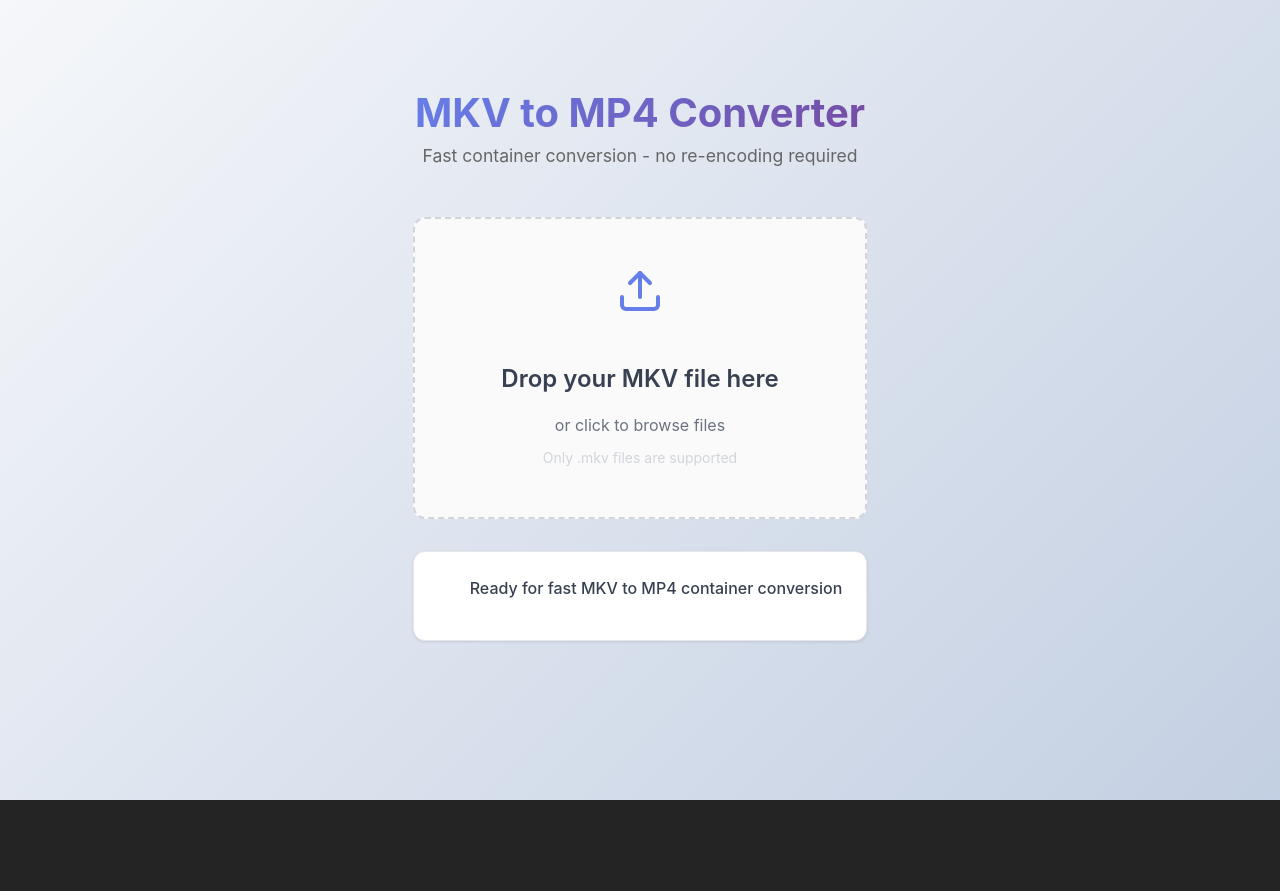
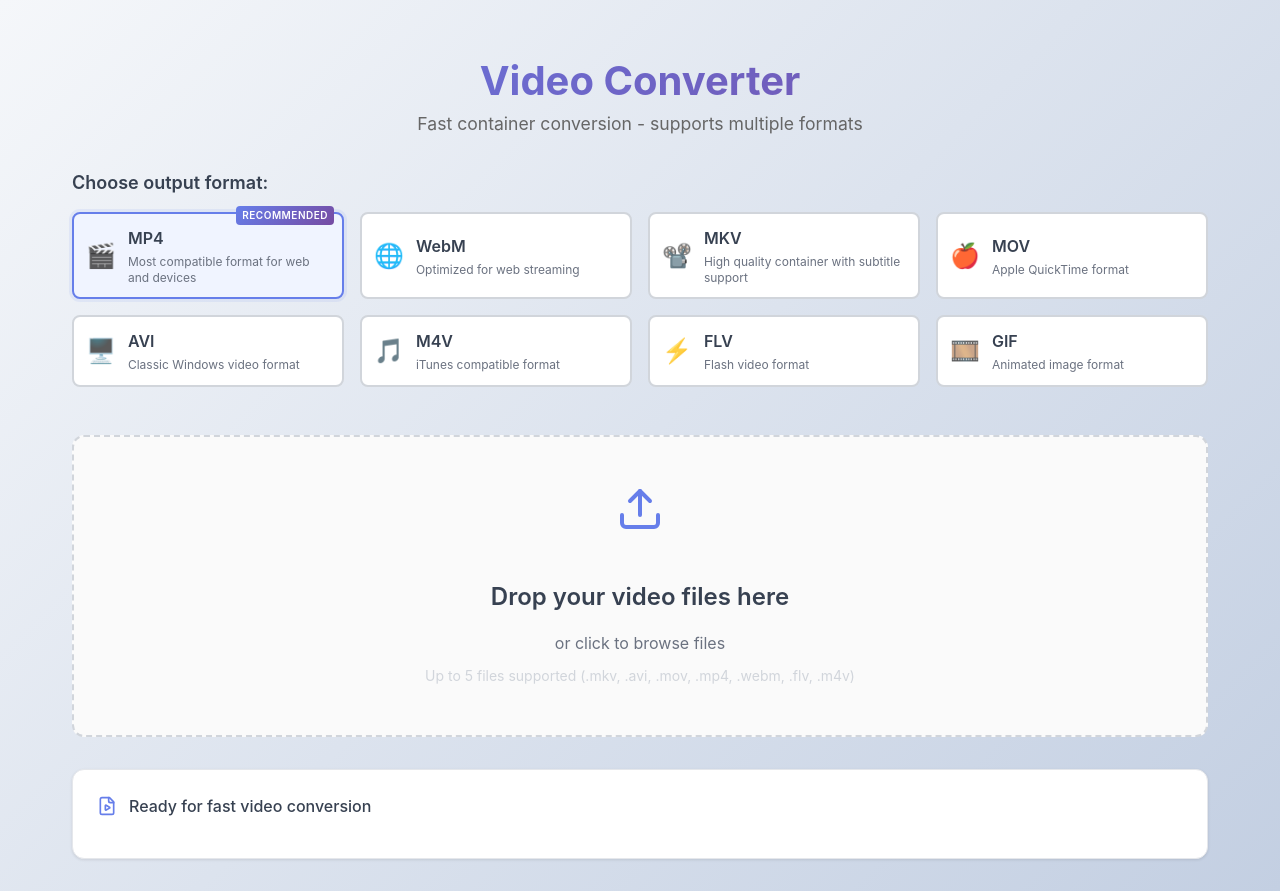
Before and after one commit to abhi-simform/Converter, a React (Vite) app: page / in a window 1280 px wide. Before the commit the page ends 800 px from the top, so only its background shows below. Built offline with nearby package versions, Linux system fonts and the light colour scheme.

Commit message:
feat: enhance video converter to support multiple formats and improve UI/UX

```diff
--- a/index.html
+++ b/index.html
@@ -10,11 +10,11 @@
     <link rel="manifest" href="/Converter//manifest.webmanifest" />
     <meta name="theme-color" content="#667eea" />
     <meta name="viewport" content="width=device-width, initial-scale=1.0" />
-    <title>MKV to MP4 Converter</title>
+    <title>Video Converter - Multiple Formats</title>
     <!-- SEO Meta Tags -->
     <meta
       name="description"
-      content="Fast, client-side MKV to MP4 converter using FFmpeg.wasm. Drag and drop MKV files, track conversion progress, and download high-quality MP4 videos instantly. No re-encoding, preserves original quality." />
+      content="Fast, client-side video converter supporting multiple formats using FFmpeg.wasm. Drag and drop up to 5 video files, track conversion progress, and download converted videos instantly. Supports MKV, AVI, MOV, MP4, WebM, and more." />
     <meta
       name="keywords"
       content="MKV to MP4, video converter, FFmpeg, FFmpeg.wasm, container conversion, stream copy, React, Vite, client-side, fast video conversion, no re-encode, MP4 download, drag and drop" />
--- a/src/App.css
+++ b/src/App.css
@@ -12,5 +12,4 @@ body {
 
 .app {
   min-height: 100vh;
-  padding: 2rem 1rem;
 }
--- a/src/VideoConverter.css
+++ b/src/VideoConverter.css
@@ -1,5 +1,5 @@
 .video-converter {
-  max-width: 800px;
+  max-width: 1200px;
   margin: 0 auto;
   padding: 2rem;
   font-family: 'Inter', -apple-system, BlinkMacSystemFont, 'Segoe UI', 'Roboto', sans-serif;
@@ -7,7 +7,7 @@
 
 .converter-header {
   text-align: center;
-  margin-bottom: 3rem;
+  margin-bottom: 2rem;
 }
 
 .converter-header h1 {
@@ -153,6 +153,7 @@
 .status-icon {
   width: 1.25rem;
   height: 1.25rem;
+  color: var(--color-fileicon);
 }
 
 .status-icon.success {
@@ -232,6 +233,181 @@
   height: 1.125rem;
 }
 
+/* Multi-file support styles */
+.files-list {
+  display: flex;
+  flex-direction: column;
+  gap: 1rem;
+}
+
+.file-item {
+  background: var(--color-bg-fileinfo);
+  border: 1px solid var(--color-border-fileinfo);
+  border-radius: 12px;
+  padding: 1rem;
+}
+
+.file-info {
+  display: flex;
+  justify-content: space-between;
+  align-items: center;
+}
+
+.file-status {
+  display: flex;
+  align-items: center;
+  gap: 0.5rem;
+}
+
+.converting-status, .completed-status, .error-status {
+  display: flex;
+  align-items: center;
+  gap: 0.5rem;
+}
+
+.download-button-small {
+  display: inline-flex;
+  align-items: center;
+  gap: 0.25rem;
+  padding: 0.25rem 0.5rem;
+  background: linear-gradient(135deg, var(--color-download-btn-bg-from) 0%, var(--color-download-btn-bg-to) 100%);
+  color: var(--color-download-btn-text);
+  border: none;
+  border-radius: 4px;
+  font-size: 0.75rem;
+  font-weight: 600;
+  cursor: pointer;
+  transition: all 0.2s ease;
+}
+
+.download-button-small:hover {
+  transform: translateY(-1px);
+  box-shadow: 0 2px 8px var(--color-download-btn-shadow);
+}
+
+.dropzone-small {
+  border: 1px dashed var(--color-border);
+  border-radius: 8px;
+  padding: 1rem;
+  text-align: center;
+  cursor: pointer;
+  transition: all 0.3s ease;
+  background: var(--color-bg-dropzone);
+  display: flex;
+  align-items: center;
+  justify-content: center;
+  gap: 0.5rem;
+}
+
+.dropzone-small:hover {
+  border-color: var(--color-border-hover);
+  background: var(--color-bg-dropzone-hover);
+}
+
+.dropzone-small.active {
+  border-color: var(--color-border-active);
+  background: var(--color-bg-dropzone-active);
+}
+
+.upload-icon-small {
+  width: 1rem;
+  height: 1rem;
+  color: var(--color-fileicon);
+}
+
+/* Format selection styles */
+
+.format-selection-label {
+  font-size: 1.125rem;
+  font-weight: 600;
+  color: var(--color-filename);
+  margin-bottom: 1rem;
+  display: block;
+}
+
+.format-grid {
+  display: grid;
+  grid-template-columns: repeat(4, 1fr);
+  gap: 1rem;
+  margin-bottom: 1rem;
+}
+
+.format-option {
+  display: flex;
+  align-items: center;
+  padding: 0.75rem;
+  border: 2px solid var(--color-border);
+  border-radius: 8px;
+  cursor: pointer;
+  transition: all 0.3s ease;
+  background: var(--color-status-bg);
+  position: relative;
+}
+
+.format-option:hover {
+  border-color: var(--color-border-hover);
+  background: var(--color-bg-dropzone-hover);
+  transform: translateY(-1px);
+  box-shadow: 0 2px 8px rgba(0, 0, 0, 0.1);
+}
+
+.format-option.selected {
+  border-color: var(--color-fileicon);
+  background: var(--color-bg-dropzone-active);
+  box-shadow: 0 0 0 3px rgba(102, 126, 234, 0.1);
+}
+
+.format-option.recommended::after {
+  content: 'Recommended';
+  position: absolute;
+  top: -8px;
+  right: 8px;
+  background: linear-gradient(135deg, var(--color-header-gradient-from), var(--color-header-gradient-to));
+  color: white;
+  font-size: 0.625rem;
+  font-weight: 600;
+  padding: 2px 6px;
+  border-radius: 4px;
+  text-transform: uppercase;
+  letter-spacing: 0.5px;
+}
+
+.format-icon {
+  font-size: 1.5rem;
+  margin-right: 0.75rem;
+  flex-shrink: 0;
+}
+
+.format-info {
+  flex: 1;
+}
+
+.format-name {
+  font-size: 1rem;
+  font-weight: 600;
+  color: var(--color-filename);
+  margin: 0 0 0.25rem 0;
+}
+
+.format-description {
+  font-size: 0.75rem;
+  color: var(--color-filesize);
+  margin: 0;
+  line-height: 1.3;
+}
+
+.format-input {
+  position: absolute;
+  opacity: 0;
+  pointer-events: none;
+}
+
+@media (max-width: 1024px) {
+  .format-grid {
+    grid-template-columns: repeat(3, 1fr);
+  }
+}
+
 @media (max-width: 768px) {
   .video-converter {
     padding: 1rem;
@@ -250,4 +426,18 @@
     gap: 1rem;
     text-align: center;
   }
+
+  .format-grid {
+    grid-template-columns: repeat(2, 1fr);
+  }
+
+  .format-option {
+    padding: 1rem;
+  }
 }
+
+@media (max-width: 480px) {
+  .format-grid {
+    grid-template-columns: 1fr;
+  }
+}
--- a/src/VideoConverter.tsx
+++ b/src/VideoConverter.tsx
@@ -11,13 +11,81 @@ interface ConversionProgress {
   progress?: number;
 }
 
+interface FileConversion {
+  file: File;
+  status: 'pending' | 'converting' | 'completed' | 'error';
+  progress: number;
+  downloadUrl?: string;
+  error?: string;
+}
+
+interface OutputFormat {
+  label: string;
+  value: string;
+  description: string;
+  icon: string;
+  recommended?: boolean;
+}
+
+const OUTPUT_FORMATS: OutputFormat[] = [
+  {
+    label: 'MP4',
+    value: 'mp4',
+    description: 'Most compatible format for web and devices',
+    icon: '🎬',
+    recommended: true
+  },
+  {
+    label: 'WebM',
+    value: 'webm',
+    description: 'Optimized for web streaming',
+    icon: '🌐'
+  },
+  {
+    label: 'MKV',
+    value: 'mkv',
+    description: 'High quality container with subtitle support',
+    icon: '📽️'
+  },
+  {
+    label: 'MOV',
+    value: 'mov',
+    description: 'Apple QuickTime format',
+    icon: '🍎'
+  },
+  {
+    label: 'AVI',
+    value: 'avi',
+    description: 'Classic Windows video format',
+    icon: '🖥️'
+  },
+  {
+    label: 'M4V',
+    value: 'm4v',
+    description: 'iTunes compatible format',
+    icon: '🎵'
+  },
+  {
+    label: 'FLV',
+    value: 'flv',
+    description: 'Flash video format',
+    icon: '⚡'
+  },
+  {
+    label: 'GIF',
+    value: 'gif',
+    description: 'Animated image format',
+    icon: '🎞️'
+  },
+];
+
 const VideoConverter: React.FC = () => {
   const [conversionState, setConversionState] = useState<ConversionProgress>({
     phase: 'idle',
-    message: 'Ready for fast MKV to MP4 container conversion'
+    message: 'Ready for fast video conversion'
   });
-  const [uploadedFile, setUploadedFile] = useState<File | null>(null);
-  const [convertedVideoUrl, setConvertedVideoUrl] = useState<string | null>(null);
+  const [uploadedFiles, setUploadedFiles] = useState<FileConversion[]>([]);
+  const [outputFormat, setOutputFormat] = useState<string>('mp4');
   const ffmpegRef = useRef<FFmpeg | null>(null);
 
   const initializeFFmpeg = async (): Promise<FFmpeg> => {
@@ -40,7 +108,7 @@ const VideoConverter: React.FC = () => {
       setConversionState(prev => ({
         ...prev,
         phase: 'converting',
-        message: `Converting container... ${Math.round(progress * 100)}%`,
+        message: `Converting... ${Math.round(progress * 100)}%`,
         progress: progress * 100
       }));
     });
@@ -55,75 +123,124 @@ const VideoConverter: React.FC = () => {
     }
   };
 
-  const convertVideo = useCallback(async (file: File): Promise<void> => {
+  const convertVideo = useCallback(async (fileConversion: FileConversion): Promise<void> => {
     try {
       const ffmpeg = await initializeFFmpeg();
 
+      // Update file status to converting
+      setUploadedFiles(prev =>
+        prev.map(fc =>
+          fc.file === fileConversion.file
+            ? { ...fc, status: 'converting', progress: 0 }
+            : fc
+        )
+      );
+
       setConversionState({
         phase: 'converting',
-        message: 'Converting container format (no re-encoding)...',
+        message: `Converting ${fileConversion.file.name} to .${outputFormat}...`,
         progress: 0
       });
 
       // Write input file
-      await ffmpeg.writeFile('input.mkv', await fetchFile(file));
+      const inputName = `input_${Date.now()}.${fileConversion.file.name.split('.').pop()}`;
+      await ffmpeg.writeFile(inputName, await fetchFile(fileConversion.file));
 
-      // Convert MKV to MP4 (stream copy - no re-encoding)
-      await ffmpeg.exec([
-        '-i', 'input.mkv',
-        '-c', 'copy',
+      // Convert to selected format
+      const outputName = `output_${Date.now()}.${outputFormat}`;
+      const args = [
+        '-i', inputName,
+        '-c', outputFormat === 'gif' ? 'gif' : 'copy',
         '-movflags', '+faststart',
-        'output.mp4'
-      ]);
+        outputName
+      ];
+
+      if (outputFormat === 'gif') {
+        args.splice(3, 2); // Remove '-c', 'copy' for GIF
+      }
+
+      await ffmpeg.exec(args);
 
       // Read output file
-      const outputData = await ffmpeg.readFile('output.mp4');
-      const outputBlob = new Blob([outputData], { type: 'video/mp4' });
+      const outputData = await ffmpeg.readFile(outputName);
+      const mimeType = outputFormat === 'gif' ? 'image/gif' : `video/${outputFormat}`;
+      const outputBlob = new Blob([outputData], { type: mimeType });
       const outputUrl = URL.createObjectURL(outputBlob);
 
-      setConvertedVideoUrl(outputUrl);
+      // Update file status to completed
+      setUploadedFiles(prev =>
+        prev.map(fc =>
+          fc.file === fileConversion.file
+            ? { ...fc, status: 'completed', progress: 100, downloadUrl: outputUrl }
+            : fc
+        )
+      );
+
+      // Clean up
+      await ffmpeg.deleteFile(inputName);
+      await ffmpeg.deleteFile(outputName);
+
+      // Check if all files are completed
+      const allCompleted = uploadedFiles.every(fc =>
+        fc.file === fileConversion.file || fc.status === 'completed' || fc.status === 'error'
+      );
+
+      if (allCompleted) {
         setConversionState({
           phase: 'completed',
-        message: 'Video converted successfully!',
+          message: 'All conversions completed!',
           progress: 100
         });
-
-      // Clean up
-      await ffmpeg.deleteFile('input.mkv');
-      await ffmpeg.deleteFile('output.mp4');
+      }
 
     } catch (error) {
       console.error('Conversion failed:', error);
-      setConversionState({
-        phase: 'error',
-        message: 'Conversion failed. Please try again with a different file.'
-      });
+      setUploadedFiles(prev =>
+        prev.map(fc =>
+          fc.file === fileConversion.file
+            ? { ...fc, status: 'error', error: 'Conversion failed' }
+            : fc
+        )
+      );
     }
-  }, []);
+  }, [outputFormat, uploadedFiles]);
 
   const onDrop = useCallback(async (acceptedFiles: File[]) => {
-    const file = acceptedFiles[0];
-    if (file) {
-      setUploadedFile(file);
-      setConvertedVideoUrl(null);
-      await convertVideo(file);
+    // Limit to 5 files maximum
+    const currentCount = uploadedFiles.length;
+    const availableSlots = 5 - currentCount;
+    const filesToProcess = acceptedFiles.slice(0, availableSlots);
+
+    const newFiles: FileConversion[] = filesToProcess.map(file => ({
+      file,
+      status: 'pending',
+      progress: 0
+    }));
+
+    setUploadedFiles(prev => [...prev, ...newFiles]);
+
+    // Convert files one by one
+    for (const fileConversion of newFiles) {
+      await convertVideo(fileConversion);
     }
-  }, [convertVideo]);
+  }, [convertVideo, uploadedFiles.length]);
 
   const { getRootProps, getInputProps, isDragActive } = useDropzone({
     onDrop,
     accept: {
-      'video/*': ['.mkv']
+      'video/*': ['.mkv', '.avi', '.mov', '.mp4', '.webm', '.flv', '.m4v']
     },
-    multiple: false,
+    multiple: true,
+    maxFiles: 5,
     disabled: conversionState.phase === 'loading' || conversionState.phase === 'converting'
   });
 
-  const downloadVideo = () => {
-    if (convertedVideoUrl && uploadedFile) {
+  const downloadVideo = (fileConversion: FileConversion) => {
+    if (fileConversion.downloadUrl) {
+      const ext = outputFormat;
       const link = document.createElement('a');
-      link.href = convertedVideoUrl;
-      link.download = uploadedFile.name.replace(/\.mkv$/i, '.mp4');
+      link.href = fileConversion.downloadUrl;
+      link.download = fileConversion.file.name.replace(/\.[^.]+$/, `.${ext}`);
       document.body.appendChild(link);
       link.click();
       document.body.removeChild(link);
@@ -131,15 +248,18 @@ const VideoConverter: React.FC = () => {
   };
 
   const resetConverter = () => {
-    setUploadedFile(null);
-    setConvertedVideoUrl(null);
+    // Revoke all download URLs
+    uploadedFiles.forEach(fc => {
+      if (fc.downloadUrl) {
+        URL.revokeObjectURL(fc.downloadUrl);
+      }
+    });
+
+    setUploadedFiles([]);
     setConversionState({
       phase: 'idle',
-      message: 'Ready for fast MKV to MP4 container conversion'
+      message: 'Ready for fast video conversion'
     });
-    if (convertedVideoUrl) {
-      URL.revokeObjectURL(convertedVideoUrl);
-    }
   };
 
   const getStatusIcon = () => {
@@ -159,12 +279,36 @@ const VideoConverter: React.FC = () => {
   return (
     <div className="video-converter">
       <div className="converter-header">
-        <h1>MKV to MP4 Converter</h1>
-        <p>Fast container conversion - no re-encoding required</p>
+        <h1>Video Converter</h1>
+        <p>Fast container conversion - supports multiple formats</p>
       </div>
 
       <div className="converter-main">
-        {!uploadedFile ? (
+        <div className="format-selection">
+          <label className="format-selection-label">Choose output format:</label>
+          <div className="format-grid">
+            {OUTPUT_FORMATS.map(fmt => (
+              <label key={fmt.value} className={`format-option ${outputFormat === fmt.value ? 'selected' : ''} ${fmt.recommended ? 'recommended' : ''}`}>
+                <input
+                  type="radio"
+                  name="output-format"
+                  value={fmt.value}
+                  checked={outputFormat === fmt.value}
+                  onChange={e => setOutputFormat(e.target.value)}
+                  className="format-input"
+                  disabled={conversionState.phase === 'loading' || conversionState.phase === 'converting'}
+                />
+                <div className="format-icon">{fmt.icon}</div>
+                <div className="format-info">
+                  <h4 className="format-name">{fmt.label}</h4>
+                  <p className="format-description">{fmt.description}</p>
+                </div>
+              </label>
+            ))}
+          </div>
+        </div>
+
+        {uploadedFiles.length === 0 ? (
           <div
             {...getRootProps()}
             className={`dropzone ${isDragActive ? 'active' : ''} ${
@@ -173,21 +317,75 @@ const VideoConverter: React.FC = () => {
           >
             <input {...getInputProps()} />
             <Upload className="upload-icon" />
-            <h3>Drop your MKV file here</h3>
+            <h3>Drop your video files here</h3>
             <p>or click to browse files</p>
-            <small>Only .mkv files are supported</small>
+            <small>Up to 5 files supported (.mkv, .avi, .mov, .mp4, .webm, .flv, .m4v)</small>
           </div>
         ) : (
+          <div className="files-list">
+            {uploadedFiles.map((fileConversion, index) => (
+              <div key={index} className="file-item">
                 <div className="file-info">
                   <div className="file-details">
                     <FileVideo className="file-icon" />
                     <div>
-                <h3>{uploadedFile.name}</h3>
-                <p>{(uploadedFile.size / (1024 * 1024)).toFixed(2)} MB</p>
+                      <h3>{fileConversion.file.name}</h3>
+                      <p>{(fileConversion.file.size / (1024 * 1024)).toFixed(2)} MB</p>
                     </div>
                   </div>
-            <button onClick={resetConverter} className="reset-button">
-              Upload New File
+                  <div className="file-status">
+                    {fileConversion.status === 'pending' && <span>Pending</span>}
+                    {fileConversion.status === 'converting' && (
+                      <div className="converting-status">
+                        <Loader2 className="status-icon spinning" />
+                        <span>Converting...</span>
+                      </div>
+                    )}
+                    {fileConversion.status === 'completed' && (
+                      <div className="completed-status">
+                        <CheckCircle className="status-icon success" />
+                        <button
+                          onClick={() => downloadVideo(fileConversion)}
+                          className="download-button-small"
+                        >
+                          <Download className="download-icon" />
+                          Download
+                        </button>
+                      </div>
+                    )}
+                    {fileConversion.status === 'error' && (
+                      <div className="error-status">
+                        <AlertCircle className="status-icon error" />
+                        <span>Error</span>
+                      </div>
+                    )}
+                  </div>
+                </div>
+                {fileConversion.status === 'converting' && (
+                  <div className="progress-bar">
+                    <div
+                      className="progress-fill"
+                      style={{ width: `${fileConversion.progress}%` }}
+                    />
+                  </div>
+                )}
+              </div>
+            ))}
+
+            {uploadedFiles.length < 5 && (
+              <div
+                {...getRootProps()}
+                className={`dropzone-small ${isDragActive ? 'active' : ''}`}
+                style={{ marginTop: '1rem' }}
+              >
+                <input {...getInputProps()} />
+                <Upload className="upload-icon-small" />
+                <span>Add more files (max 5)</span>
+              </div>
+            )}
+
+            <button onClick={resetConverter} className="reset-button" style={{ marginTop: '1rem' }}>
+              Clear All Files
             </button>
           </div>
         )}
@@ -207,15 +405,6 @@ const VideoConverter: React.FC = () => {
             </div>
           )}
         </div>
-
-        {conversionState.phase === 'completed' && convertedVideoUrl && (
-          <div className="download-section">
-            <button onClick={downloadVideo} className="download-button">
-              <Download className="download-icon" />
-              Download MP4
-            </button>
-          </div>
-        )}
       </div>
     </div>
   );
```
Lines whose indentation alone changed are shown as unchanged.
